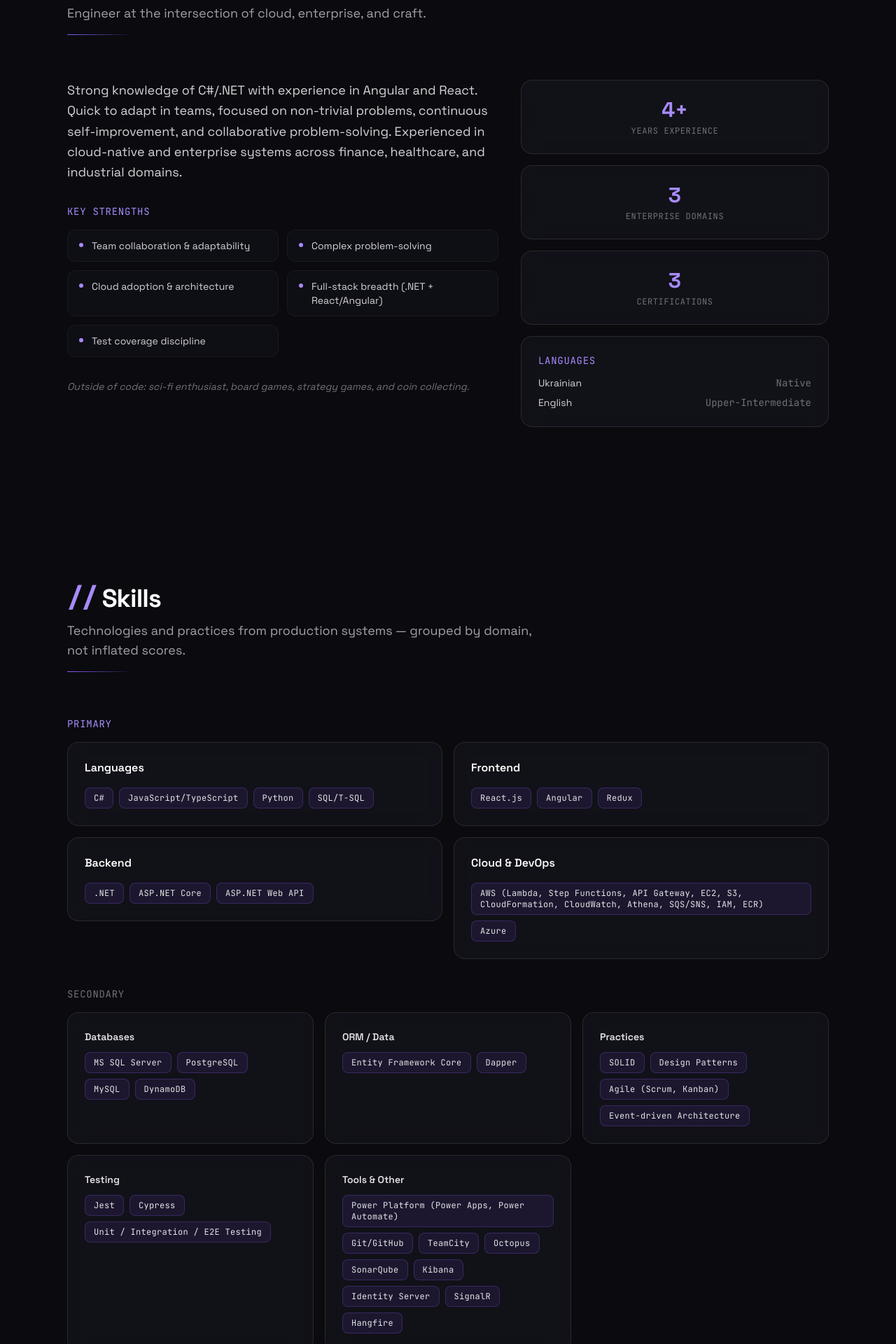
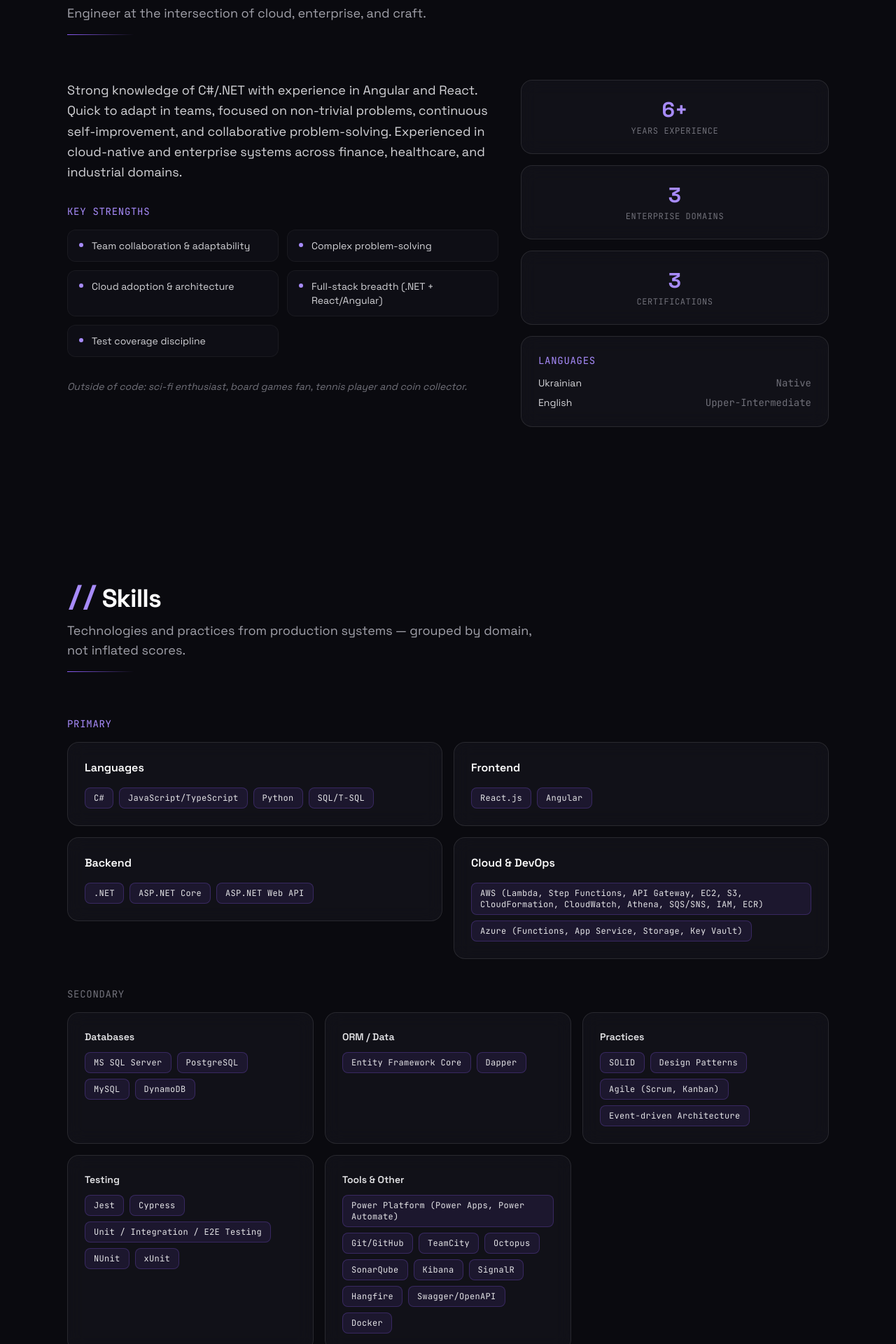
Before and after one commit to OleksandrShchur/portfolio, a React (Vite) app: page / in a window 1280 px wide. Shown: the part 960-2880 px from the top of the page at 70% size. Built offline with nearby package versions, Linux system fonts and the light colour scheme.

Commit message:
P-2 - update experience information (#2)
* update skills

* tune profile information

```diff
--- a/src/data/profile.ts
+++ b/src/data/profile.ts
@@ -25,10 +25,10 @@ export const profile = {
     'Test coverage discipline',
   ],
   personalTouch:
-    'Outside of code: sci-fi enthusiast, board games, strategy games, and coin collecting.',
+    'Outside of code: sci-fi enthusiast, board games fan, tennis player and coin collector.',
   rotatingRoles: ['.NET Engineer', 'React Developer', 'AWS Cloud Developer'],
   stats: [
-    { label: 'Years Experience', value: '4+' },
+    { label: 'Years Experience', value: '6+' },
     { label: 'Enterprise Domains', value: '3' },
     { label: 'Certifications', value: '3' },
   ],
--- a/src/data/skills.ts
+++ b/src/data/skills.ts
@@ -15,7 +15,7 @@ export const skillCategories: SkillCategory[] = [
   {
     id: 'frontend',
     title: 'Frontend',
-    skills: ['React.js', 'Angular', 'Redux'],
+    skills: ['React.js', 'Angular'],
     variant: 'primary',
   },
   {
@@ -29,7 +29,7 @@ export const skillCategories: SkillCategory[] = [
     title: 'Cloud & DevOps',
     skills: [
       'AWS (Lambda, Step Functions, API Gateway, EC2, S3, CloudFormation, CloudWatch, Athena, SQS/SNS, IAM, ECR)',
-      'Azure',
+      'Azure (Functions, App Service, Storage, Key Vault)',
     ],
     variant: 'primary',
   },
@@ -59,7 +59,7 @@ export const skillCategories: SkillCategory[] = [
   {
     id: 'testing',
     title: 'Testing',
-    skills: ['Jest', 'Cypress', 'Unit / Integration / E2E Testing'],
+    skills: ['Jest', 'Cypress', 'Unit / Integration / E2E Testing', 'NUnit', 'xUnit'],
     variant: 'secondary',
   },
   {
@@ -72,9 +72,10 @@ export const skillCategories: SkillCategory[] = [
       'Octopus',
       'SonarQube',
       'Kibana',
-      'Identity Server',
       'SignalR',
       'Hangfire',
+      'Swagger/OpenAPI',
+      'Docker'
     ],
     variant: 'secondary',
   },
```
